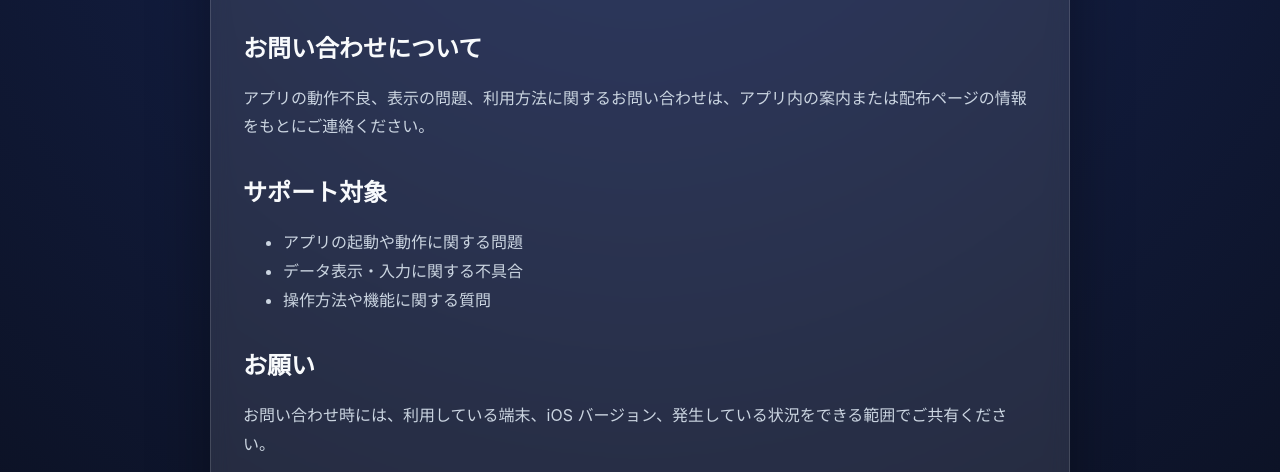
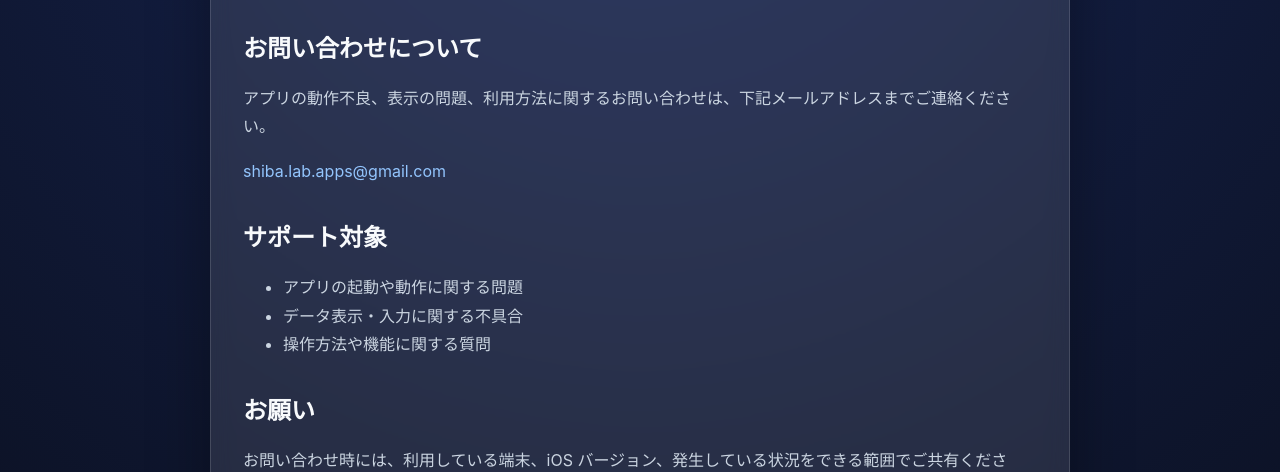
Before and after one commit to shiba-lab-apps/subscnote-site, a plain HTML site: page support.html in a window 1280 px wide. Shown: the part 273-745 px from the top of the page. Drawn offline with Linux system fonts and the light colour scheme.

Commit message:
Add files via upload

```diff
--- a/support.html
+++ b/support.html
@@ -13,7 +13,8 @@
       <h1>サポート</h1>
       <p>サブスクノートは App Store 向けに提供される iPhone / iPad アプリです。このページでは、利用者向けのサポート案内を提供します。</p>
       <h2>お問い合わせについて</h2>
-      <p>アプリの動作不良、表示の問題、利用方法に関するお問い合わせは、アプリ内の案内または配布ページの情報をもとにご連絡ください。</p>
+      <p>アプリの動作不良、表示の問題、利用方法に関するお問い合わせは、下記メールアドレスまでご連絡ください。</p>
+      <p><a href="mailto:shiba.lab.apps@gmail.com">shiba.lab.apps@gmail.com</a></p>
       <h2>サポート対象</h2>
       <ul>
         <li>アプリの起動や動作に関する問題</li>
```
Also changed, not shown: index.html (+1 -1 lines).
